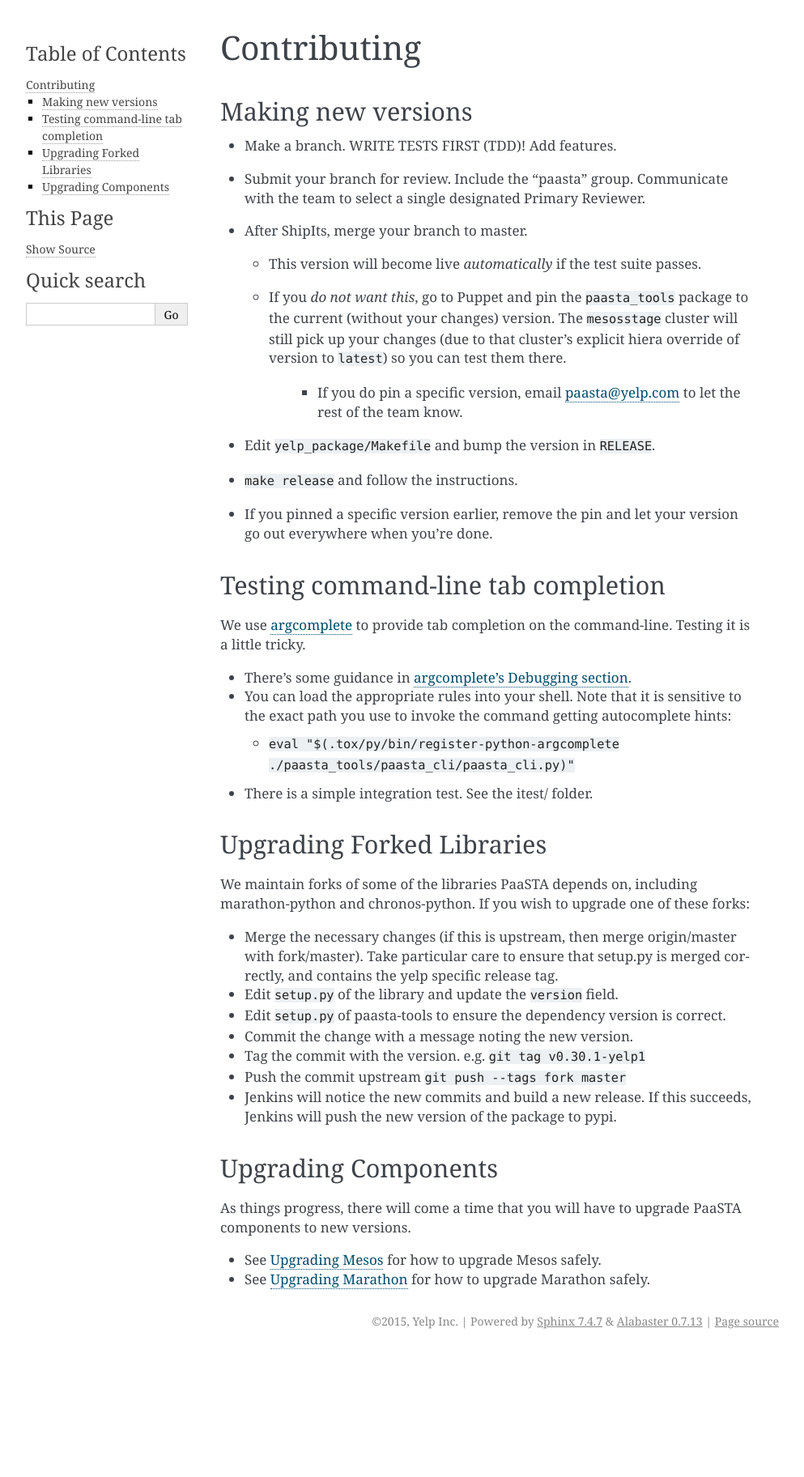
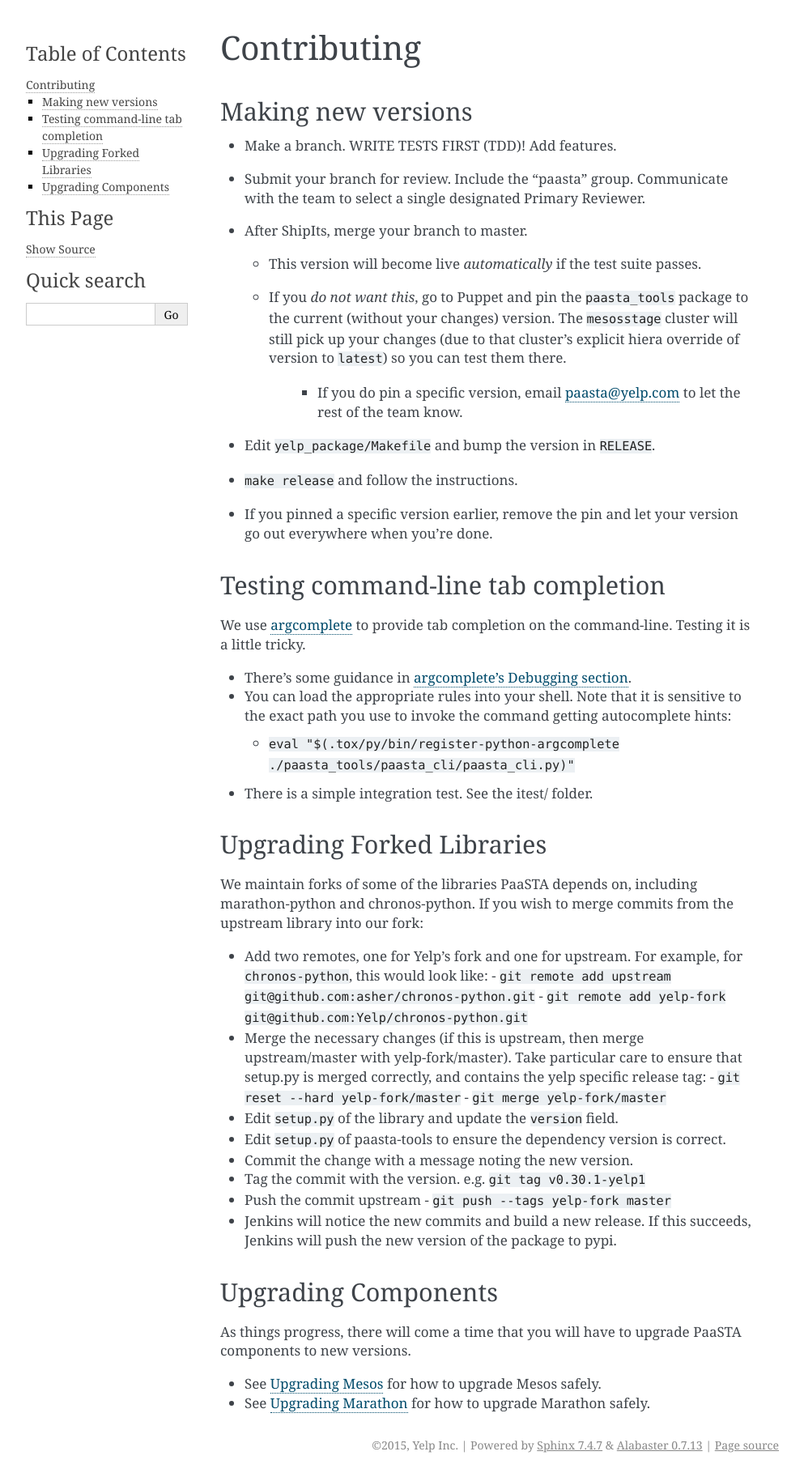
Before and after one commit to Yelp/paasta, a Sphinx documentation site: the page built from docs/source/contributing.rst, in a window 1280 px wide. Shown: the whole page at 81% size, without its empty margins (148-1141 px from the left). Built offline with Sphinx 7.4.7, drawn with Linux system fonts in a browser that asks for light colours; pages that are not in the unit, such as notebooks, are missing from menus; before the commit the page ends 1671 px from its top, so only the background shows below that.

Commit message:
be clearer in docs

```diff
--- a/docs/source/contributing.rst
+++ b/docs/source/contributing.rst
@@ -43,15 +43,23 @@ it is a little tricky.
 Upgrading Forked Libraries
 --------------------------
 We maintain forks of some of the libraries PaaSTA depends on, including marathon-python and chronos-python.
-If you wish to upgrade one of these forks:
+If you wish to merge commits from the upstream library into our fork:
 
-* Merge the necessary changes (if this is upstream, then merge origin/master with fork/master). Take particular
-  care to ensure that setup.py is merged correctly, and contains the yelp specific release tag.
+* Add two remotes, one for Yelp's fork and one for upstream. For example, for ``chronos-python``, this would look like:
+  - ``git remote add upstream git@github.com:asher/chronos-python.git``
+  - ``git remote add yelp-fork git@github.com:Yelp/chronos-python.git``
+
+* Merge the necessary changes (if this is upstream, then merge upstream/master with yelp-fork/master). Take particular
+  care to ensure that setup.py is merged correctly, and contains the yelp specific release tag:
+  - ``git reset --hard yelp-fork/master``
+  - ``git merge yelp-fork/master``
+
 * Edit ``setup.py`` of the library and update the ``version`` field.
 * Edit ``setup.py`` of paasta-tools to ensure the dependency version is correct.
 * Commit the change with a message noting the new version.
 * Tag the commit with the version. e.g. ``git tag v0.30.1-yelp1``
-* Push the commit upstream ``git push --tags fork master``
+* Push the commit upstream
+  - ``git push --tags yelp-fork master``
 * Jenkins will notice the new commits and build a new release. If this succeeds, Jenkins will push the new version of the package to pypi.
 
 Upgrading Components
```
